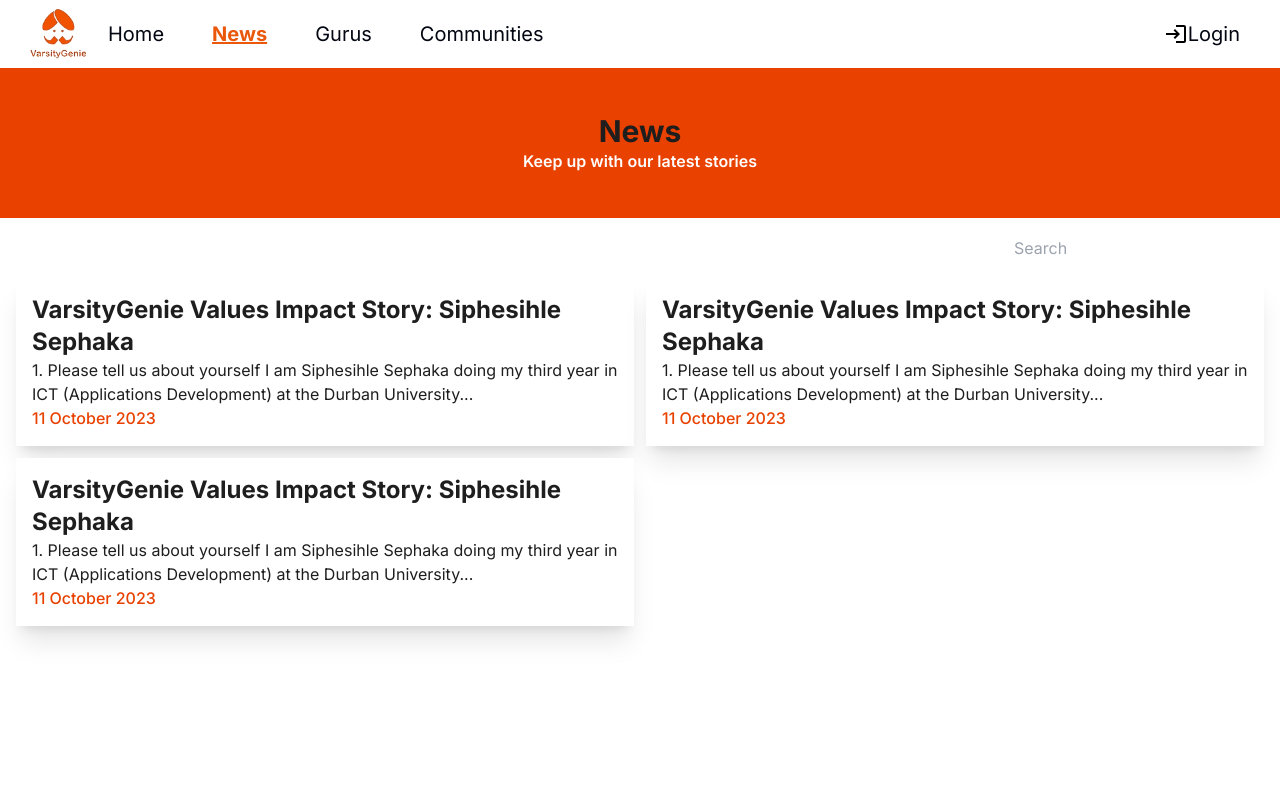
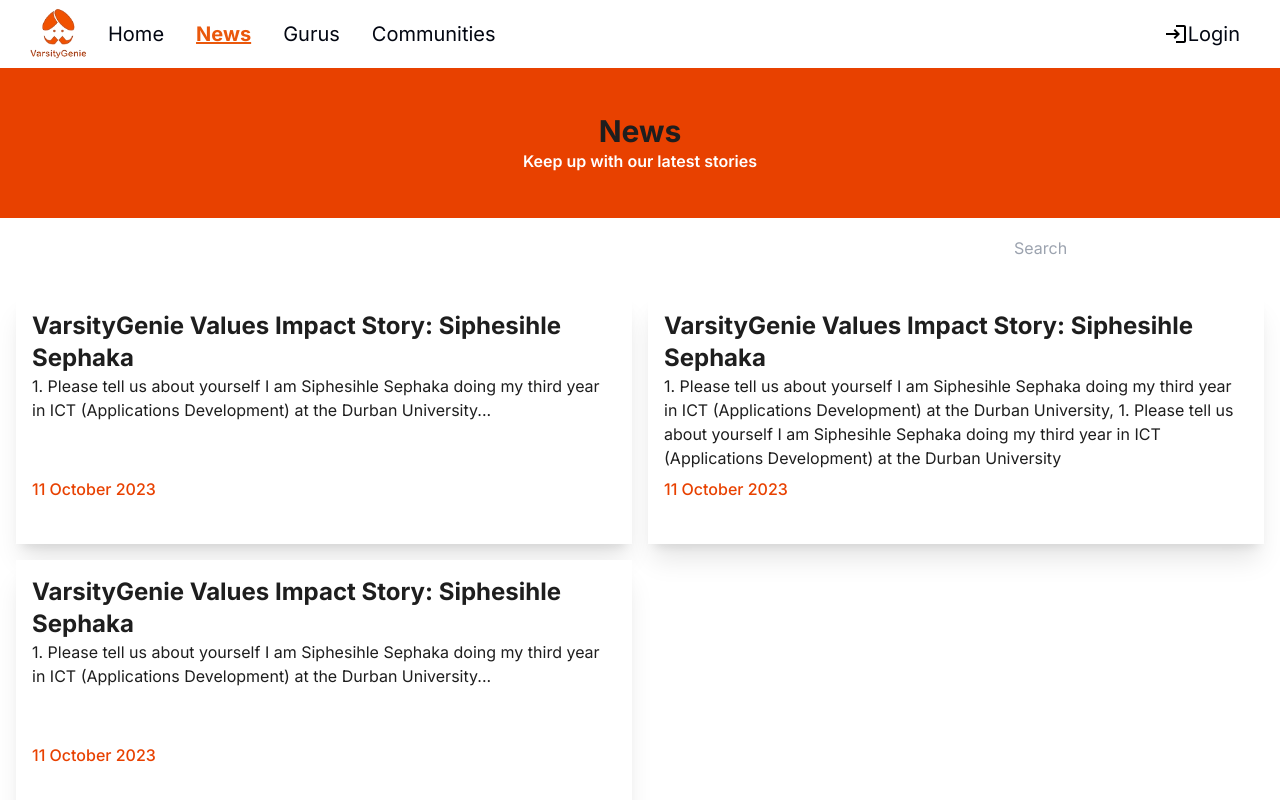
Before and after one commit to m-mngadi/nextjs-varsitygenie, a Next.js app: page /news in a window 1280 px wide. Shown: the top 800 px of the page. Built offline with nearby package versions, Linux system fonts and the light colour scheme.

Commit message:
refactored navbar for mobile

```diff
--- a/src/app/communities/page.tsx
+++ b/src/app/communities/page.tsx
@@ -3,12 +3,12 @@ import CommunityTile, { CommunityType } from "@/components/CommunityTile";
 const communities = [
     {
         title : "GDG Cloud Durban",
-        description : "GDG Cloud Durban promote cloud technology awareness and knowledge sharing - we thrive on synaptic experiences to drive innovation. The aim of this group is to spark innovation, create incredible conversations and drive local businesses and individuals to think differently. Regular meetings are held to discuss amazing new and existing available cloud technologies which are available to individuals and businesses. Guest speakers are welcome to discuss their cloud technology experiences, successes and challenge.",
+        description : "GDG Cloud Durban promote cloud technology awareness and knowledge sharing - we thrive on synaptic experiences to drive innovation.",
         img_url : "01"
     },
     {
         title : "Power Platform Jukies",
-        description : "​A group of Power BI, Power Apps and Power Automate enthusiasts with shared goal of discussing, learning and enriching, enabling experiences.",
+        description : "A group of Power BI, Power Apps and Power Automate enthusiasts with shared goal of discussing, learning and enriching, enabling experiences.",
         img_url : "02"
     },
 ]
--- a/src/app/news/page.tsx
+++ b/src/app/news/page.tsx
@@ -9,7 +9,7 @@ const news = [
     },
     {
         title: "VarsityGenie Values Impact Story: Siphesihle Sephaka",
-        overview: "1. Please tell us about yourself I am Siphesihle Sephaka doing my third year in ICT (Applications Development) at the Durban University...",
+        overview: "1. Please tell us about yourself I am Siphesihle Sephaka doing my third year in ICT (Applications Development) at the Durban University, 1. Please tell us about yourself I am Siphesihle Sephaka doing my third year in ICT (Applications Development) at the Durban University",
         date: "11 October 2023",
     },
     {
@@ -31,12 +31,13 @@ export default function NewsPage() {
                         <p className="text-base font-semibold text-white">Keep up with our latest stories</p>
                     </div>
                 </div>
+                <div className="bg-white">
                     <div className="flex flex-col justify-center bg-white min-h-[60px]">
                         <div className="flex justify-end mx-4">
                             <input className="form-control w-full md:max-w-[250px]" type="text" placeholder="Search" />
                         </div>
                     </div>
-                <div className="grid grid-cols-1 grid-flow-row auto-rows-max md:grid-cols-2 md:gap-3 px-4 bg-white min-h-screen">
+                    <div className="grid grid-cols-1 grid-flow-row auto-rows-max md:grid-cols-2 gap-4 px-4 bg-white min-h-screen py-4">
                         {/* News bulletins here */}
                         {
                             news.map((bulletin: NewsBulletinType) => (
@@ -44,6 +45,7 @@ export default function NewsPage() {
                             ))
                         }
                     </div>
+                </div>
             </section>
         </main>
     )
--- a/src/components/CommunityTile.tsx
+++ b/src/components/CommunityTile.tsx
@@ -6,13 +6,13 @@ export interface CommunityType {
 
 export default function CommunityTile({ title, description, img_url }: CommunityType) {
     return (
-        <div className="bg-white shadow-xl h-[250px] hover:cursor-pointer px-4 my-3">
-            <div className="flex flex-row h-[230px]">
+        <div className="bg-white shadow-xl h-[185px] hover:cursor-pointer p-4 my-3">
+            <div className="flex flex-row h-full">
                 <div className="basis-1/3">01</div>
                 <div className="basis-2/3">
                     <div className="flex flex-col h-full">
                         <h1 className="flex font-bold text-2xl text-[#1E1E1E]">{title}</h1>
-                        <p className="block font-lighter text-[#1E1E1E] text-ellipsis overflow-hidden">{description}</p>
+                        <p className="block font-lighter text-[#1E1E1E] line-clamp-5 ">{description}</p>
                     </div>
                 </div>
             </div>
--- a/src/components/Footer.tsx
+++ b/src/components/Footer.tsx
@@ -2,7 +2,7 @@ export default function Footer() {
     return (
         <footer className="flex justify-between px-8 bg-[#E84100] w-full h-[100px] items-center">
             <div className="text-white font-bold text-sm">© VarsityGenie 2023. All rights reserved.</div>
-            <div className="text-white font-bold text-sm">[]</div>
+            <div className="text-white font-bold text-sm"></div>
         </footer>
     )
 }
--- a/src/components/GuruTile.tsx
+++ b/src/components/GuruTile.tsx
@@ -1,3 +1,5 @@
+import Image from "next/image"
+
 export interface GuruType {
     id? : string,
     name: string,
@@ -6,14 +8,16 @@ export interface GuruType {
     img_url : string,
 }
 
-export default function GuruTile({ name, headline, bio }: GuruType) {
+export default function GuruTile({ name, headline, bio, img_url }: GuruType) {
     return (
         <div className="bg-white shadow-xl min-h-[260px] w-[260px] hover:cursor-pointer rounded border-2 border-white mx-auto">
             <div className="flex flex-col justify-between content-center h-full">
                 <div className="bg-white">
-                    <div className="w-full min-h-min">Image</div>
+                    <div className="text-center">
+                        <Image src={img_url} alt="" width={256} height={256} className="rounded-t-md"/>
+                    </div>
                 </div>
-                <div className="flex flex-col gap-2 bg-[#E84100] px-3">
+                <div className="flex flex-col gap-2 bg-[#E84100] px-3 rounded-b">
                     <p className="text-white font-bold text-xl">Name</p>
                     <p className="text-white font-medium text-base">headline</p>
                 </div>
--- a/src/components/Navbar.tsx
+++ b/src/components/Navbar.tsx
@@ -4,7 +4,8 @@ import Link from "next/link";
 import Image from "next/image";
 import clsx from "clsx"
 
-import { MdOutlineLogin, MdMenu } from "react-icons/md";
+import { MdOutlineLogin, MdMenu, MdClose } from "react-icons/md";
+import { useEffect, useState } from "react";
 
 const menuItems = [
     {
@@ -27,29 +28,46 @@ const menuItems = [
 
 export default function Navbar() {
     const pathname = usePathname();
+    const [navExpanded, setNavExpanded] = useState(false);
+
+    useEffect(() => {
+        setNavExpanded(false);
+    }, [pathname]);
 
     return (
-        <nav className="flex flex-row justify-between md:justify-normal w-full px-2 md:px-6 bg-white">
-            <Image src="/images/logo.png" width={68} height={68} alt="Varsity Genie logo" />
-            <div className="flex items-center hover:cursor-pointer px-4 md:hidden text-[#E84100]">
-                <MdMenu size={32} />
+        <nav className={clsx("flex flex-col md:flex-row justify-between md:justify-normal w-full px-2 md:px-6 bg-white", {
+            "group is-expanded": navExpanded,
+            "": !navExpanded,
+        })}>
+            <div className="flex justify-between">
+                <Link href="/">
+                    <Image src="/images/logo.png" width={68} height={68} alt="Varsity Genie logo" />
+                </Link>
+                <div className="flex items-center hover:cursor-pointer px-4 md:hidden text-[#E84100]"
+                    onClick={() => setNavExpanded(!navExpanded)}>
+                    {navExpanded ? <MdClose size={32} /> : <MdMenu size={32} />}
+                </div>
             </div>
-            <div className=" hidden md:flex md:justify-between w-full">
-                <ul className="flex justify-start flex-row w-auto gap-4 items-center">
+            <div className="hidden group-[.is-expanded]:flex md:flex flex-col md:flex-row justify-between grow">
+                <ul className="flex flex-col md:flex-row items-center">
                     {
                         menuItems.map((item) => (
-                            <Link key={item.name} href={item.href}>
-                                <li key={"li_" + item.name} className={clsx("text-xl hover:text-orange-600 hover:font-bold hover:cursor-pointer px-4 ", {
-                                    "text-orange-600 underline font-bold": pathname === item.href,
-                                    "text-gray-950": pathname !== item.href,
-                                })}>{item.name}</li>
+                            <Link href={item.href} key={"li_" + item.name} className={clsx("text-xl text-center hover:text-orange-600 hover:font-bold hover:cursor-pointer px-4 w-full ", {
+                                "text-orange-600 underline font-bold": pathname === item.href,
+                                "text-gray-950": pathname !== item.href,
+                            })}>
+                                <li>
+                                    {item.name}
+                                </li>
                             </Link>
                         ))
                     }
                 </ul>
-                <div className="flex items-center hover:cursor-pointer px-4">
-                    <MdOutlineLogin size={24} />
-                    <span className="text-xl text-gray-950">Login</span>
+                <div className="flex justify-center">
+                    <Link className="flex flex-end items-center hover:cursor-pointer px-4" href="#">
+                        <MdOutlineLogin size={24} />
+                        <span className="text-xl text-gray-950">Login</span>
+                    </Link>
                 </div>
             </div>
 
--- a/src/components/NewsBulletin.tsx
+++ b/src/components/NewsBulletin.tsx
@@ -1,16 +1,16 @@
 export interface NewsBulletinType {
-    title : string,
-    overview : string,
-    date : string
+    title: string,
+    overview: string,
+    date: string
 }
 
-export default function NewsBulletin({title, overview, date} : NewsBulletinType) {
+export default function NewsBulletin({ title, overview, date }: NewsBulletinType) {
     return (
-        <div className="bg-white shadow-xl max-h-[250px] hover:cursor-pointer">
+        <div className="bg-white shadow-xl h-[250px] hover:cursor-pointer">
             <div className="flex flex-col p-4 h-full">
-                <div className="flex basis-1/4 font-bold text-2xl  text-[#1E1E1E]">{title}</div>
-                <div className="flex basis-1/2 font-lighter text-[#1E1E1E]">{overview}</div>
-                <div className="flex basis-1/4 font-medium text-[#E84100]">{date}</div>
+                <h1 className="flex basis-1/4 font-bold text-2xl text-[#1E1E1E]">{title}</h1>
+                <p className="flex basis-1/2 font-lighter text-[#1E1E1E] max-h-[185px] text-ellipsis overflow-hidden">{overview}</p>
+                <p className="flex basis-1/4 font-medium text-[#E84100]">{date}</p>
             </div>
         </div>
     )
```
Also changed, not shown: src/app/gurus/page.tsx (+3 -4 lines), public/images/guru.jpg (added). Lines whose indentation alone changed are shown as unchanged.
